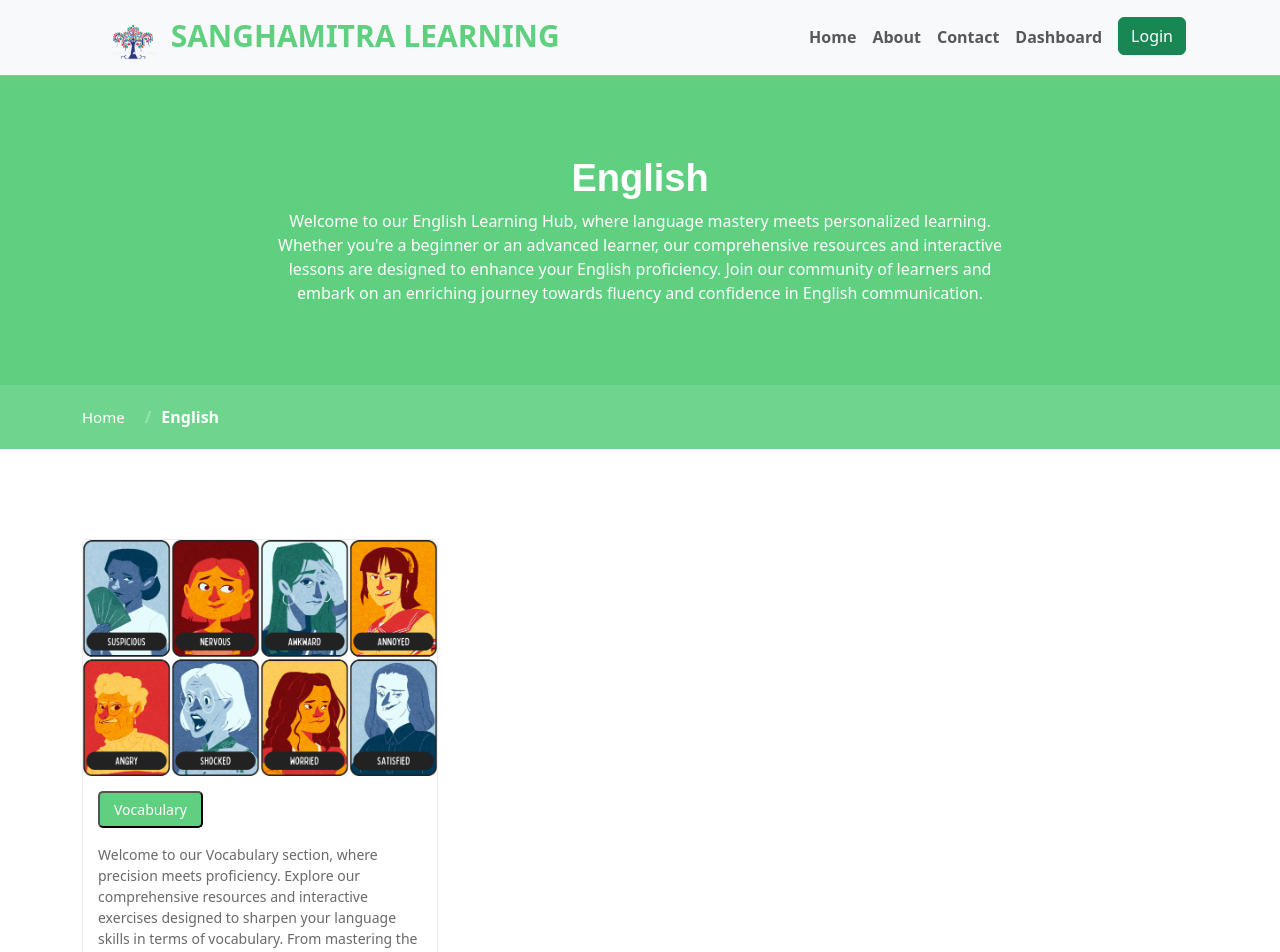
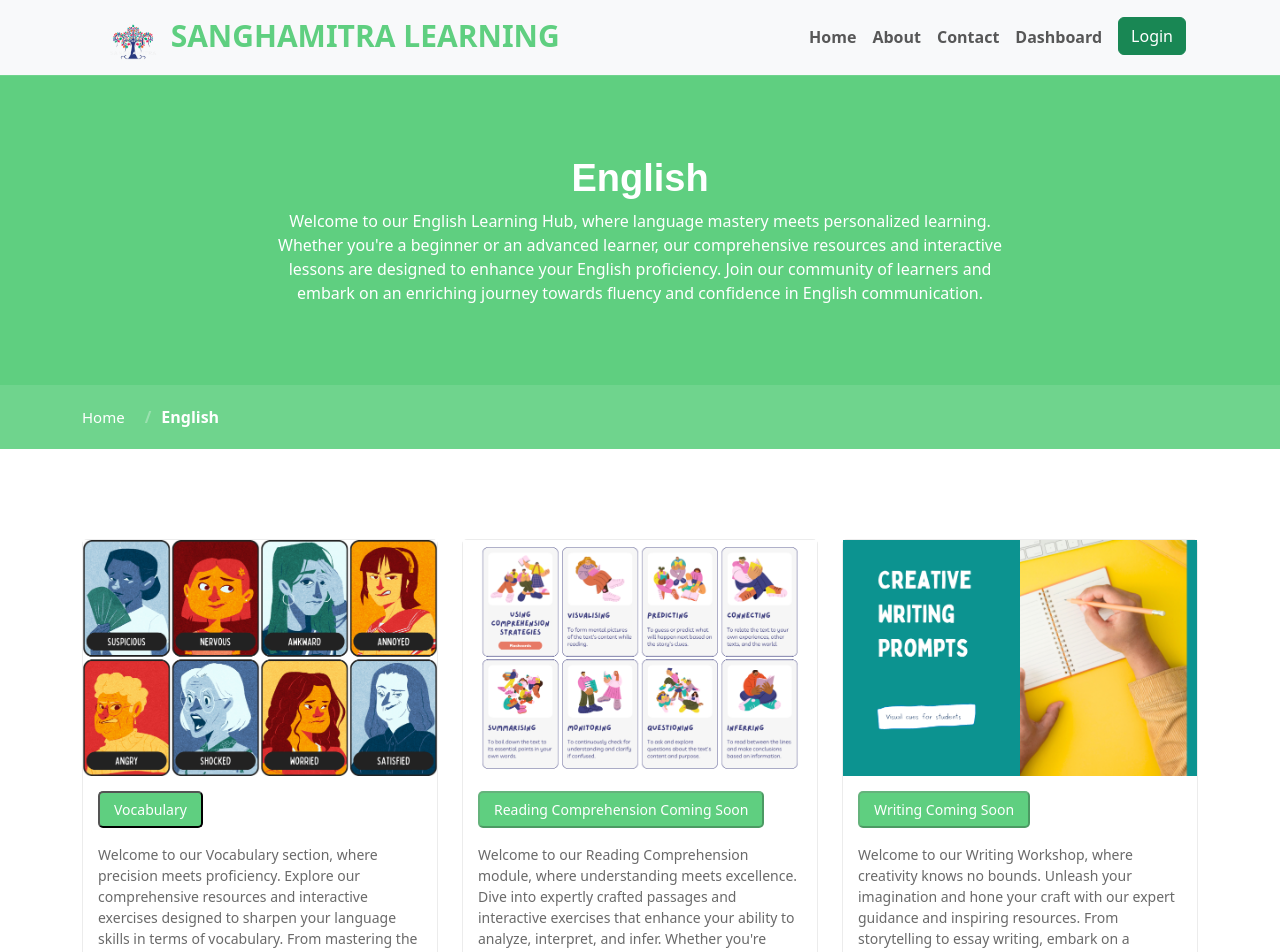
Before and after one commit to vaibhavselkar/Sanghamitra_learning, a React (Create React App) app in the folder frontend/: page /english in a window 1280 px wide. Shown: the top 952 px of the page. Built offline with nearby package versions, Linux system fonts and the light colour scheme; no server answers.

Commit message:
Update English.js

```diff
--- a/frontend/src/pages/English/English.js
+++ b/frontend/src/pages/English/English.js
@@ -59,14 +59,13 @@ const English = () => {
               </div>
             </div>
 
-          {/*
             <div className="col-lg-4 col-md-6 d-flex align-items-stretch">
               <div className="course-item">
                 <img src={readingComprehensionImg} className="img-fluid" alt="Reading Comprehension" />
                 <div className="course-content">
                   <div className="d-flex justify-content-between align-items-center mb-3">
                     <Link to="/english/RC">
-                      <button className="category">Reading Comprehension</button>
+                      <button className="category" disabled>Reading Comprehension Coming Soon</button>
                     </Link>
                   </div>
                   <p className="description">
@@ -88,7 +87,7 @@ const English = () => {
                 <div className="course-content">
                   <div className="d-flex justify-content-between align-items-center mb-3">
                     <Link to="/english/writing">
-                      <button className="category">Writing</button>
+                      <button className="category" disabled>Writing Coming Soon</button>
                     </Link>
                   </div>
                   <p className="description">
@@ -101,7 +100,7 @@ const English = () => {
                   </div>
                 </div>
               </div>
-            </div>  */}
+            </div>
 
           </div>
         </div>
```
